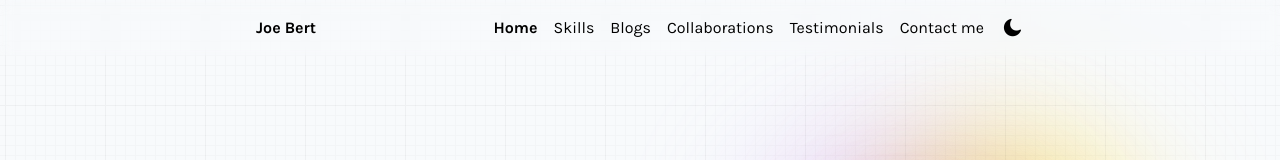
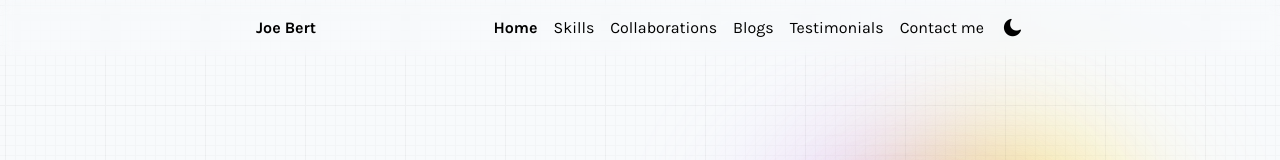
Before and after one commit to jbrtsmbrr/portfolio, a Next.js app: page / in a window 1280 px wide. Shown: the top 160 px of the page. Built offline with nearby package versions, Linux system fonts and the light colour scheme.

Commit message:
change navigation order

```diff
--- a/components/Navigation/index.tsx
+++ b/components/Navigation/index.tsx
@@ -10,8 +10,8 @@ type TMenu = {
 const menu: TMenu[] = [
   { name: "Home" },
   { name: "Skills" },
+  { name: "Collaborations" },
   { name: "Blogs" },
-  { name: "Collaborations" },
   { name: "Testimonials" },
   { name: "Contact me" },
 ]
```
